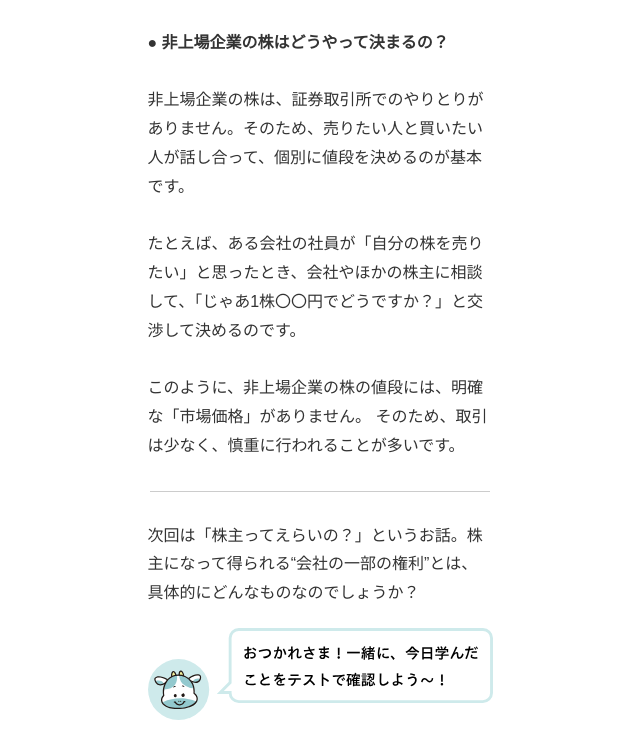
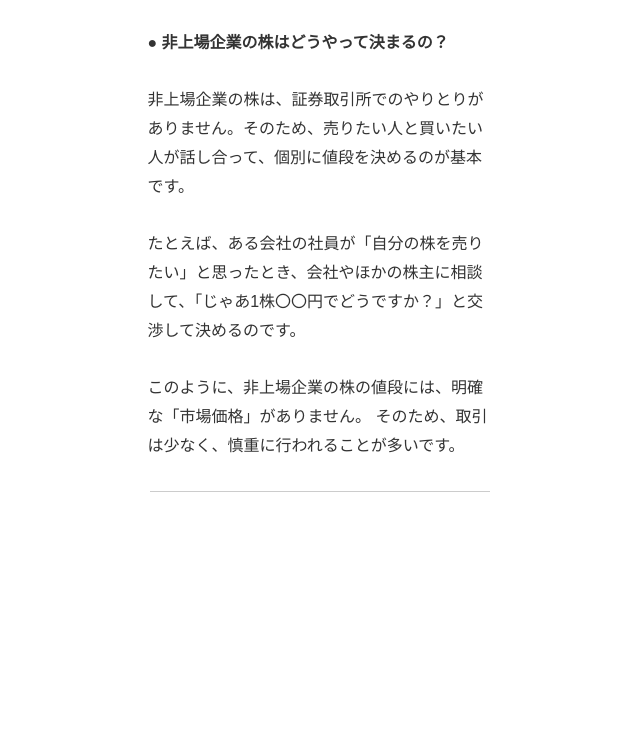
Before and after one commit to c3iird/level02-04, a plain HTML site: page index.html in a window 1280 px wide. Shown: the part 2399-3151 px from the top of the page, without its empty margins (320-960 px from the left). After the commit the page ends 2921 px from the top, so only its background shows below. Drawn offline with Linux system fonts and the light colour scheme.

Commit message:
Update index.html

```diff
--- a/index.html
+++ b/index.html
@@ -131,11 +131,6 @@
   </div>
 
 <hr>
-	<div class="text-block">
-次回は「株主ってえらいの？」というお話。株主になって得られる“会社の一部の権利”とは、具体的にどんなものなのでしょうか？
-    </div>
-	<img src="level02-04/go-test.svg" alt="テスト誘導コメント" class="content-image">
-
 
 
   </div><!-- /.wrapper -->
```
